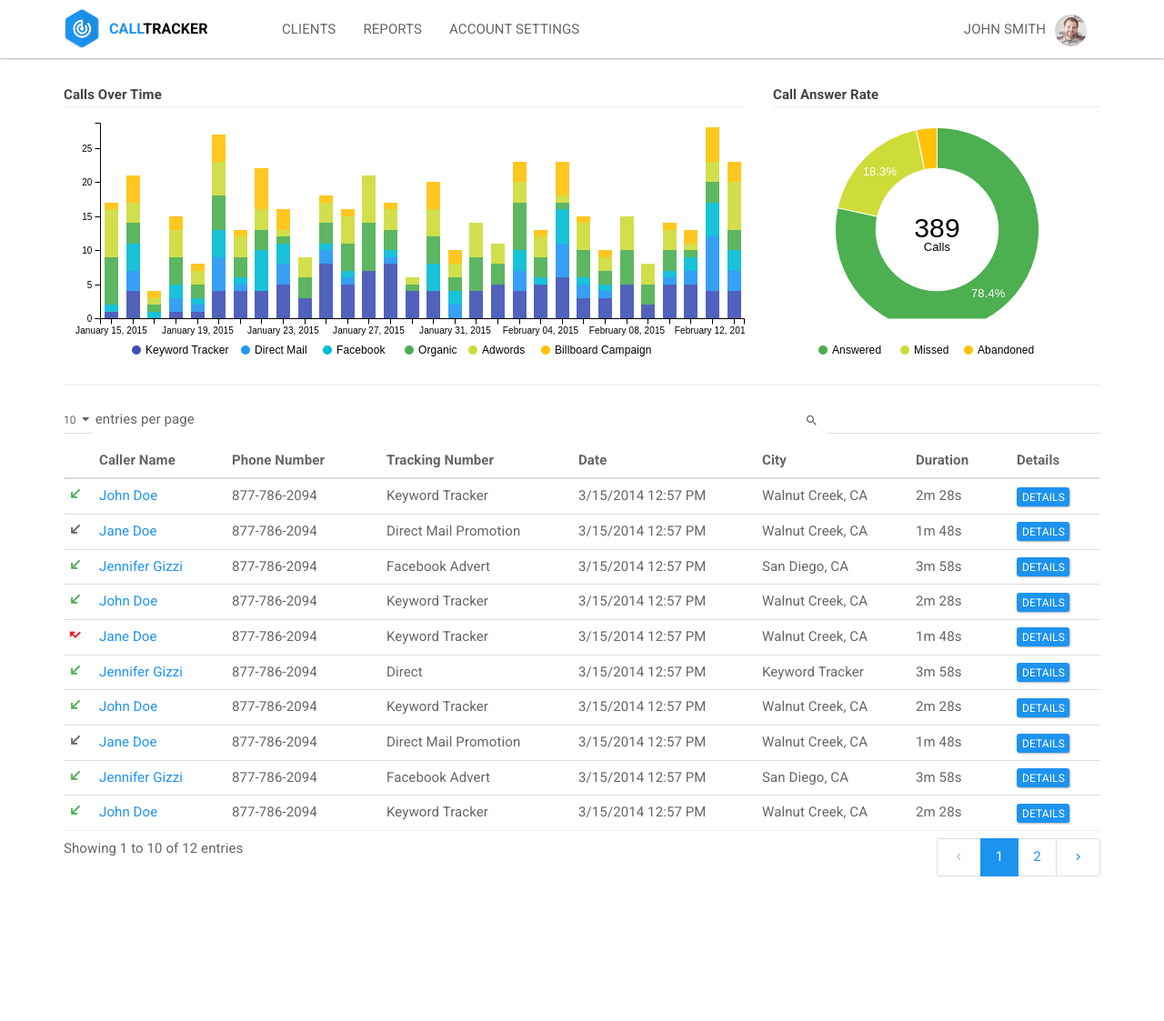
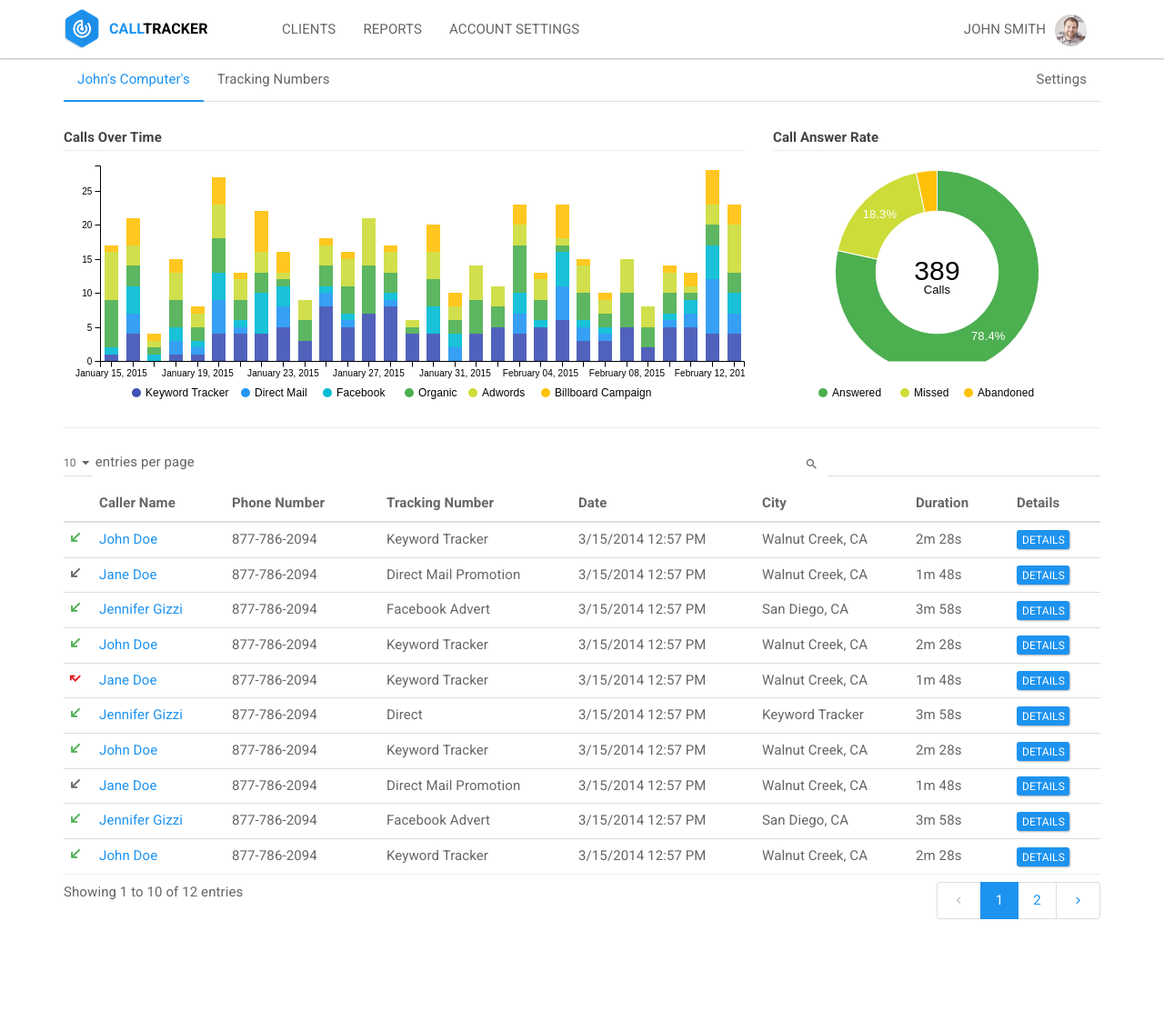
Before and after one commit to sumonst21/calltrackerio-site, a Jekyll site: the page built from dashboard.html, in a window 1280 px wide. Shown: the whole page at 91% size. Built offline with Jekyll 4.4.1, drawn with Linux system fonts in a browser that asks for light colours; before the commit the page ends 1075 px from its top, so only the background shows below that.

Commit message:
update dashboard

```diff
--- a/dashboard.html
+++ b/dashboard.html
@@ -24,7 +24,7 @@ sitemap: false
         </div>
       </div>
     </div>-->
-
+    {% include sub-navbar.html %}
     <div class="row m-t-20">
       <div class="col-md-8">
         <h5 class="chart-title">Calls Over Time</h5>
```
